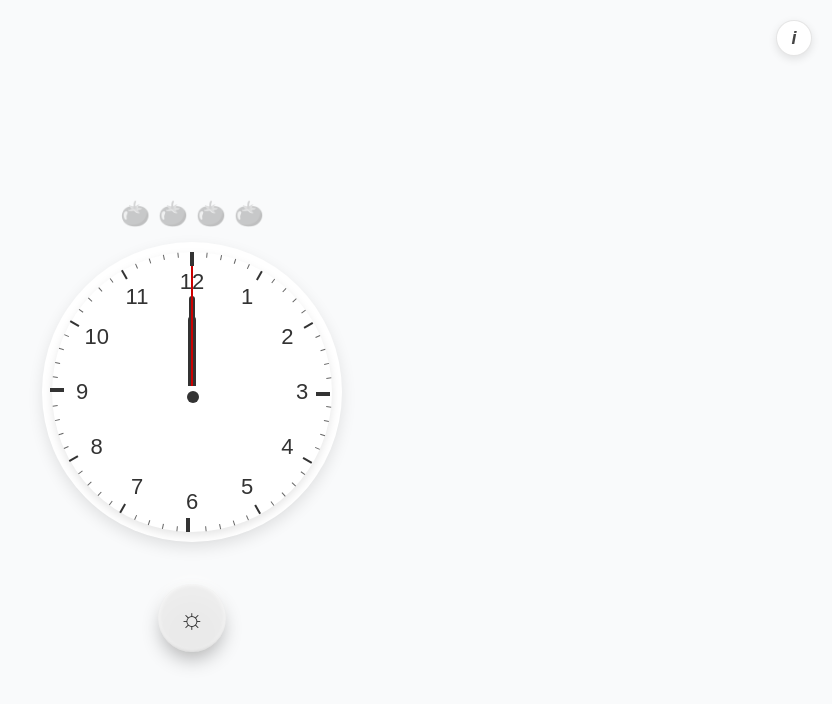
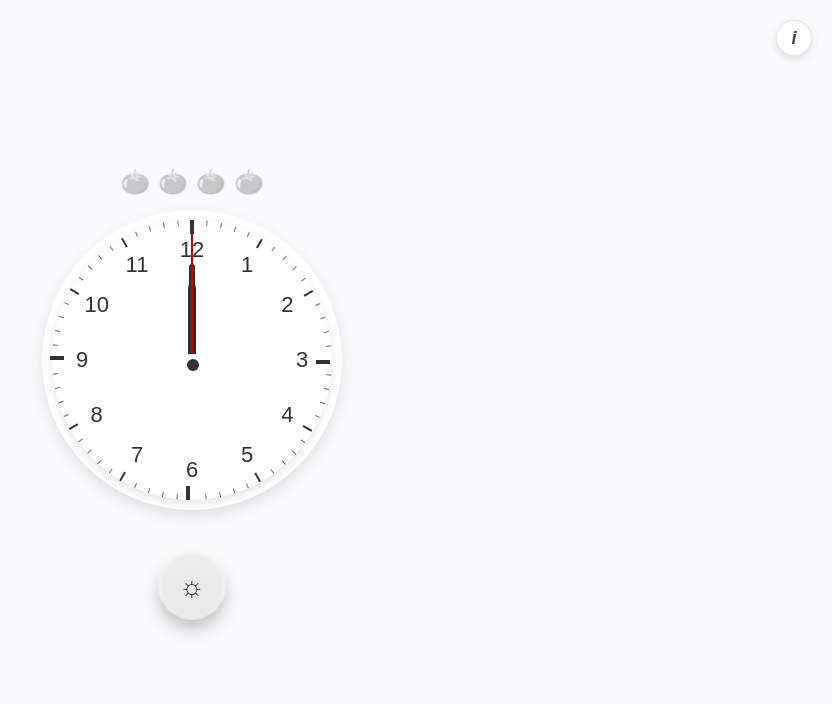
Before and after one commit to nikhil-pn/TENET, a Next.js app: page / in a window 1280 px wide. Shown: the top 704 px of the page, without its empty margins (448-1280 px from the left). Built offline with nearby package versions, Linux system fonts and the light colour scheme.

Commit message:
height hscreen added scren issue fixed

```diff
--- a/app/page.js
+++ b/app/page.js
@@ -85,7 +85,7 @@
   };
 
   return (
-    <div className="min-h-screen bg-gray-50 p-8 relative">
+    <div className="h-screen bg-gray-50 p-8 relative">
       <SplashScreen />
 
       <InfoButton onClick={toggleChart} todayProductivity={todayProductivity} />
@@ -98,7 +98,7 @@
         onInstall={installApp}
       />
 
-      <div className="flex flex-col items-center justify-center min-h-screen">
+      <div className="flex flex-col items-center justify-center h-full">
         {/* <div className={styles.timerStatusContainer}>
           <div className={styles.timerStatus}>{timerStatus}</div>
         </div> */}
```
